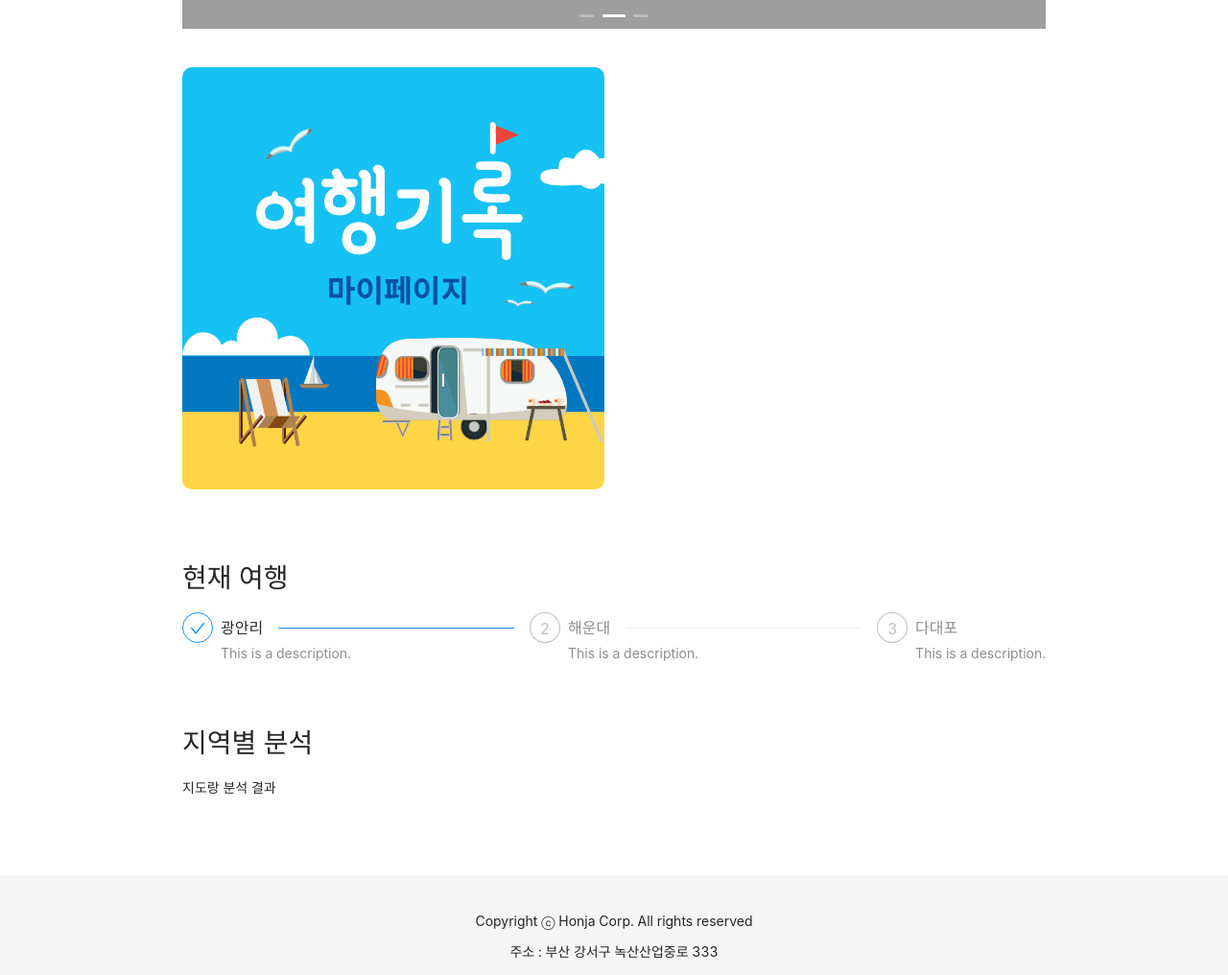
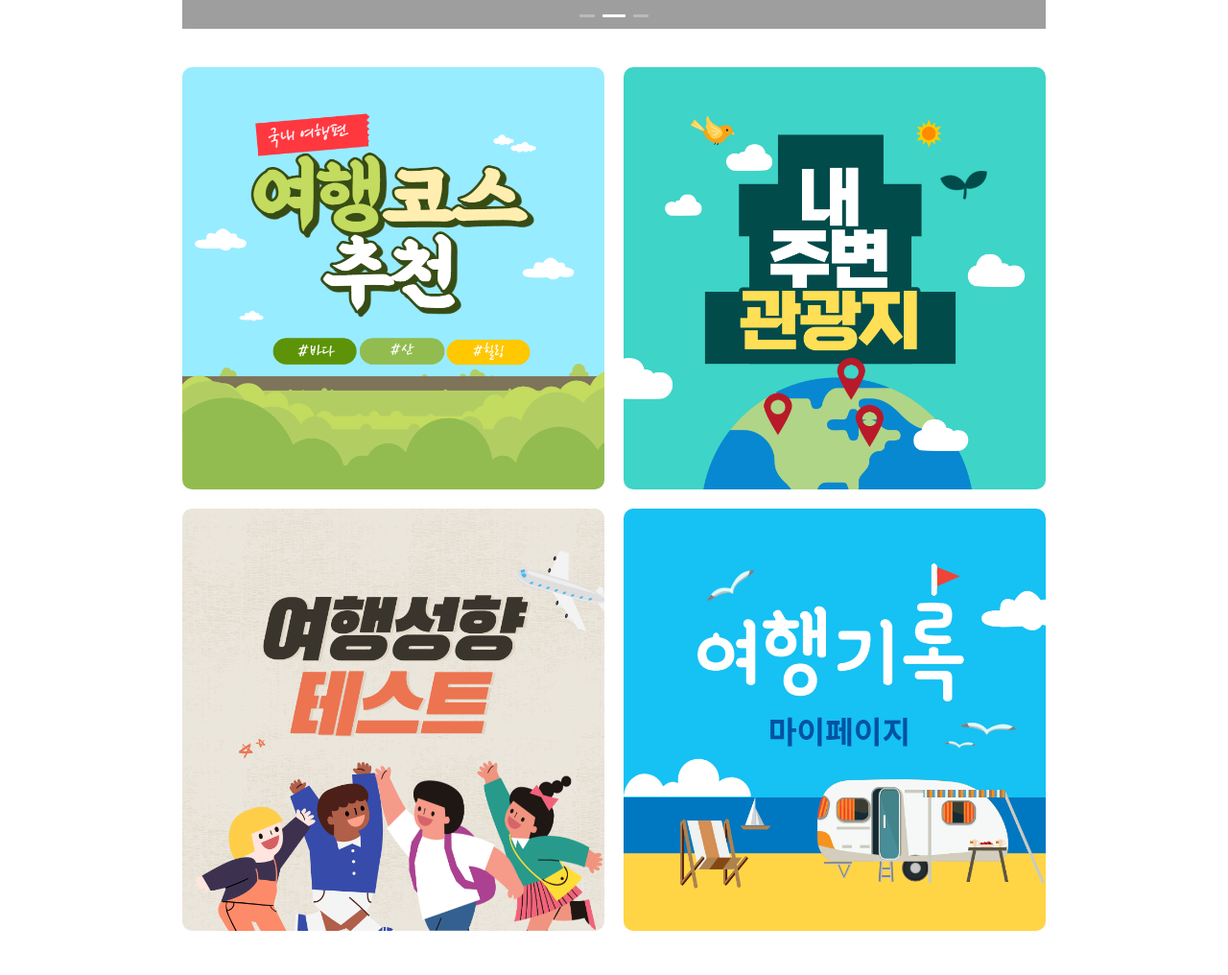
Before and after one commit to ksh103/HonjaEottae, a Next.js app in the folder frontend/: page / in a window 1280 px wide. Shown: the part 170-1186 px from the top of the page at 96% size. Built offline with nearby package versions, Linux system fonts and the light colour scheme; grey boxes are pictures that could not be loaded.

Commit message:
server setting22

```diff
--- a/frontend/components/Main/MainPage.tsx
+++ b/frontend/components/Main/MainPage.tsx
@@ -10,9 +10,9 @@ import MainGraph from './MainGraph';
 import MainTravel from './MainTravel';
 
 const menus = [
-//  { title: '여행코스추천', url: '/course', image: '/images/1.png' },
-//  { title: '내주변관광지', url: '/location', image: '/images/2.png' },
-//  { title: '여행성향테스트', url: '/travel', image: '/images/3.png' },
+  { title: '여행코스추천', url: '/course', image: '/images/1.png' },
+  { title: '내주변관광지', url: '/location', image: '/images/2.png' },
+  { title: '여행성향테스트', url: '/travel', image: '/images/3.png' },
   { title: '여행기록', url: '/mypage', image: '/images/4.png' },
 ];
 
```
